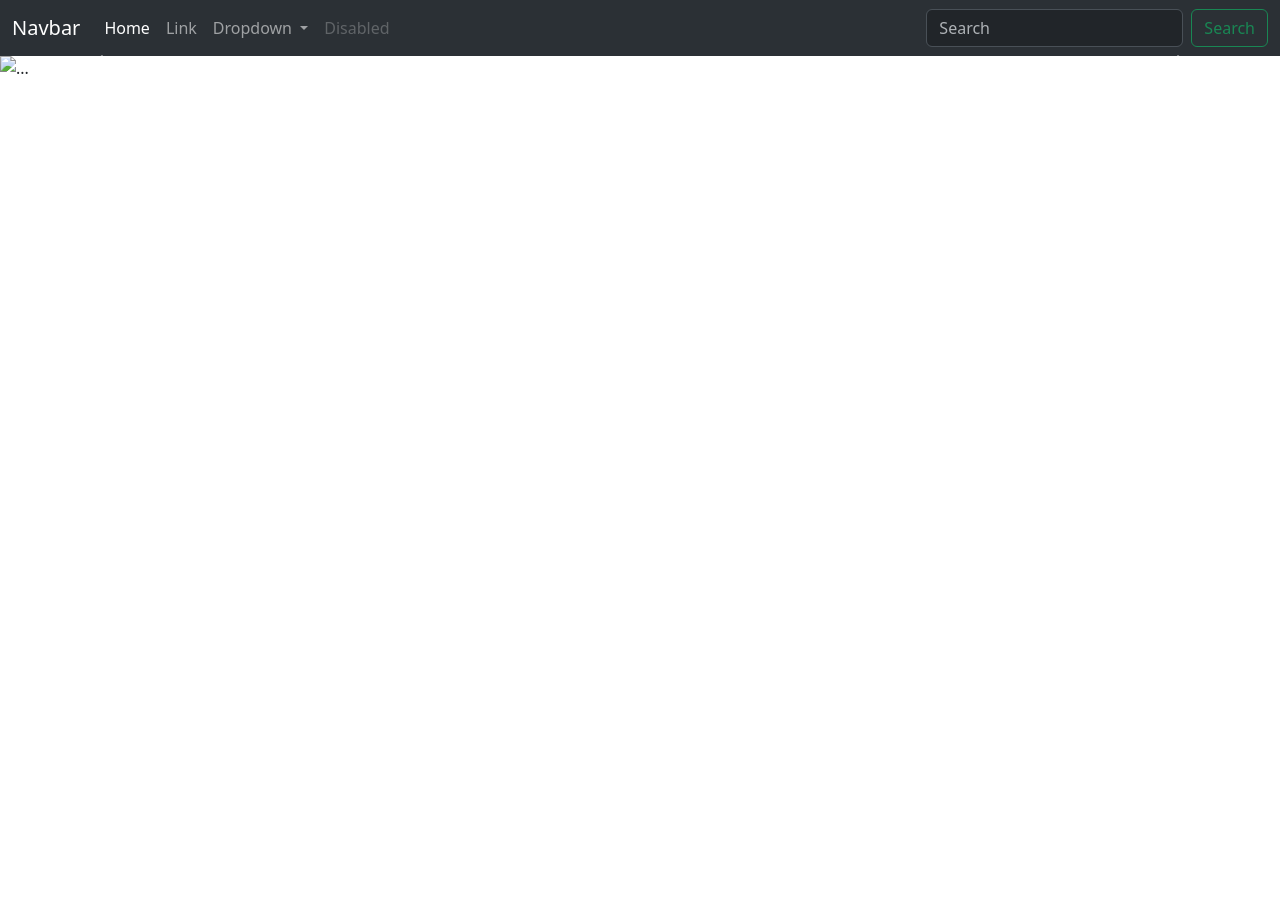
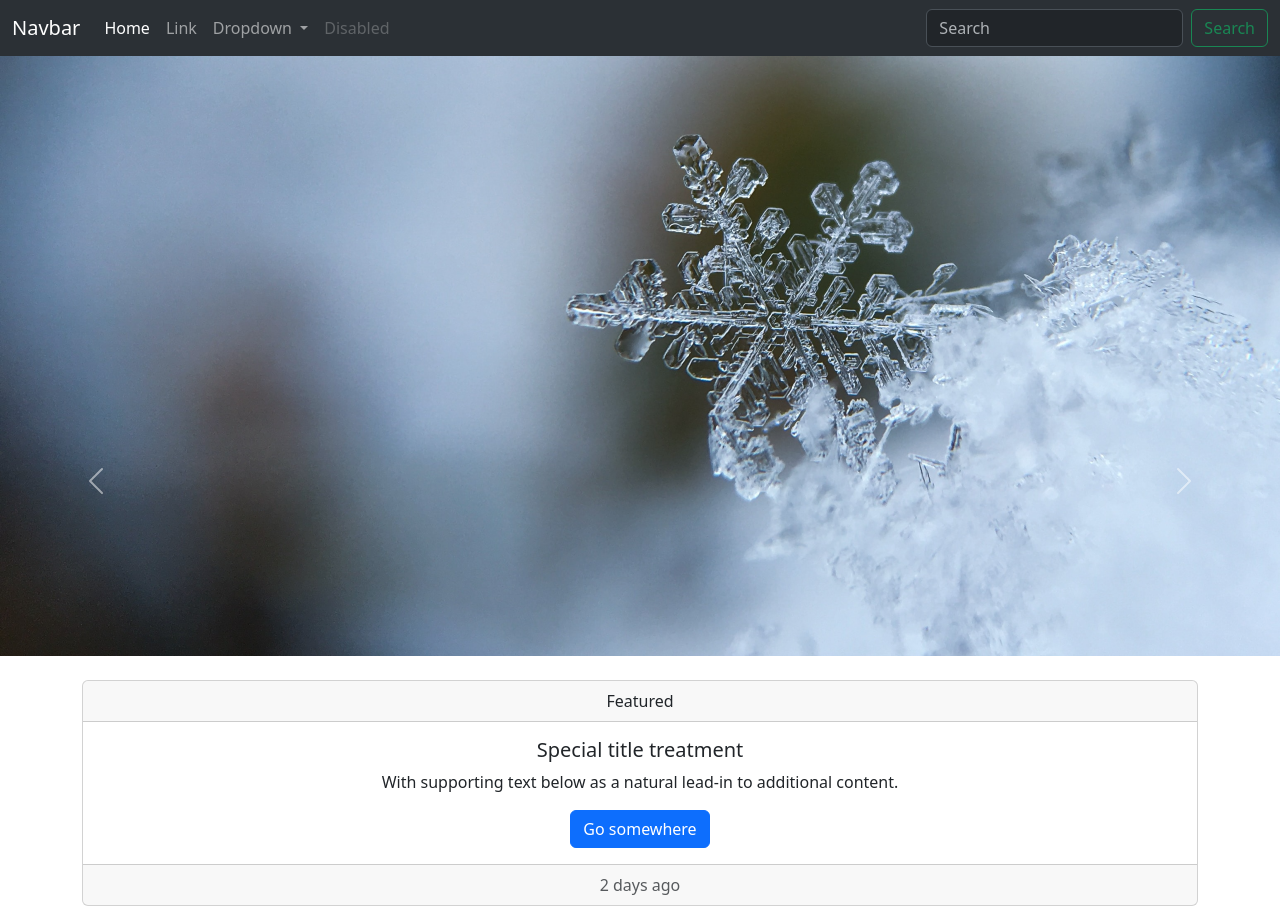
Before and after one commit to ckdalsrla/webtest, a plain HTML site: page index.html in a window 1280 px wide. Before the commit the page ends 800 px from the top, so only its background shows below. Drawn offline with nearby package versions, Linux system fonts and the light colour scheme.

Commit message:
내용추가

```diff
--- a/index.html
+++ b/index.html
@@ -47,13 +47,13 @@
     <div id="carouselExample" class="carousel slide">
         <div class="carousel-inner">
           <div class="carousel-item active">
-            <img src="..." class="d-block w-100" alt="...">
+            <img src="./img/img01.png" class="d-block w-100" alt="...">
           </div>
           <div class="carousel-item">
-            <img src="..." class="d-block w-100" alt="...">
+            <img src="./img/img02.png" class="d-block w-100" alt="...">
           </div>
           <div class="carousel-item">
-            <img src="..." class="d-block w-100" alt="...">
+            <img src="./img/img03.png" class="d-block w-100" alt="...">
           </div>
         </div>
         <button class="carousel-control-prev" type="button" data-bs-target="#carouselExample" data-bs-slide="prev">
@@ -64,7 +64,23 @@
           <span class="carousel-control-next-icon" aria-hidden="true"></span>
           <span class="visually-hidden">Next</span>
         </button>
-      </div>
+    </br>
+        <div class="container">
+            <div class="card text-center">
+                <div class="card-header">
+                  Featured
+                </div>
+                <div class="card-body">
+                  <h5 class="card-title">Special title treatment</h5>
+                  <p class="card-text">With supporting text below as a natural lead-in to additional content.</p>
+                  <a href="#" class="btn btn-primary">Go somewhere</a>
+                </div>
+                <div class="card-footer text-body-secondary">
+                  2 days ago
+                </div>
+              </div>
+          </div>
+    </div>
 
 
     <script src="https://cdn.jsdelivr.net/npm/bootstrap@5.3.0-alpha3/dist/js/bootstrap.bundle.min.js" integrity="sha384-ENjdO4Dr2bkBIFxQpeoTz1HIcje39Wm4jDKdf19U8gI4ddQ3GYNS7NTKfAdVQSZe" crossorigin="anonymous"></script>
```
